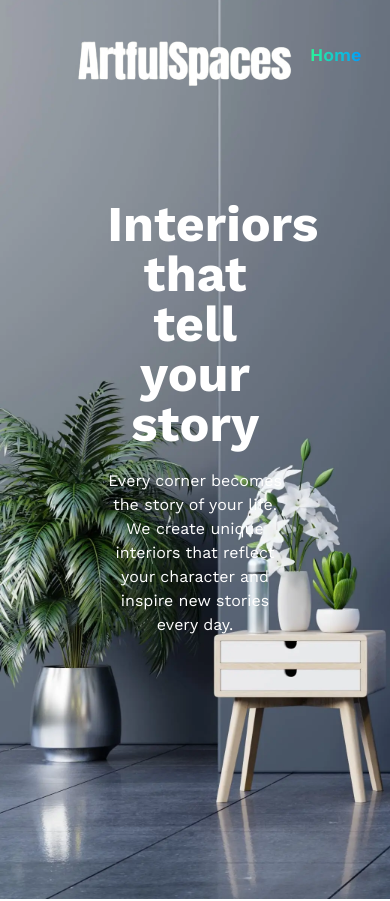
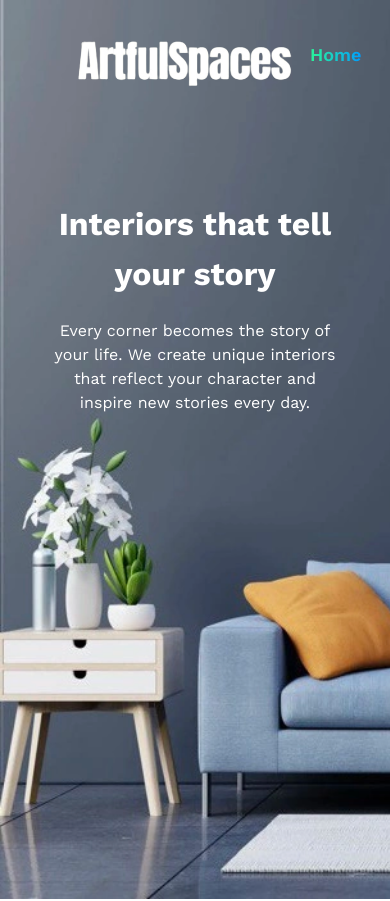
Before and after one commit to VRomanenko04/ArtfulSpaces, a React (Vite) app: page / in a window 390 px wide. Shown: the top 901 px of the page. Built offline with nearby package versions, Linux system fonts and the light colour scheme.

Commit message:
Сделал адаптив компонента Header

```diff
--- a/src/components/ordinary/home-header/_header.module.scss
+++ b/src/components/ordinary/home-header/_header.module.scss
@@ -8,26 +8,55 @@
     display: flex;
     flex-direction: column;
     align-items: center;
-}
 
-.header h1,
-.header p {
-    color: #ffffff
+    h1, p {
+        color: #ffffff;
+    }
+
+    h1 {
+        font-size: 50px;
+        line-height: 50px;
+    }
+
+    p {
+        margin-top: 20px;
+        font-size: 16px;
+        line-height: 150%;
+    }
 }
 
 .head__text {
     text-align: center;
-    max-width: 45%;
+    max-width: 50%;
     margin-top: 200px;
 }
 
-.header h1 {
-    font-size: 50px;
-    line-height: 50px;
+@media screen and (max-width: 550px) {
+    .header {
+        background-image: url(../../../assets/roomheader_mobile.webp);
+    }
 }
 
-.header p {
-    margin-top: 20px;
-    font-size: 16px;
-    line-height: 150%;
+@media screen and (max-width: 700px) {
+    .header {
+        h1 {
+            font-size: 32px;
+            line-height: 50px;
+        }
+
+        p {
+            margin-top: 20px;
+            font-size: 16px;
+            line-height: 150%;
+        }
+    }
+    .head__text {
+        max-width: 75%;
+    }
 }
+
+@media screen and (min-width: 551px) and (max-width: 1000px) {
+    .header {
+        background-image: url(../../../assets/roomheader_tablet.webp);
+    }
+}
```
Also changed, not shown: src/assets/roomheader_mobile.webp (added), src/assets/roomheader_tablet.webp (added).
